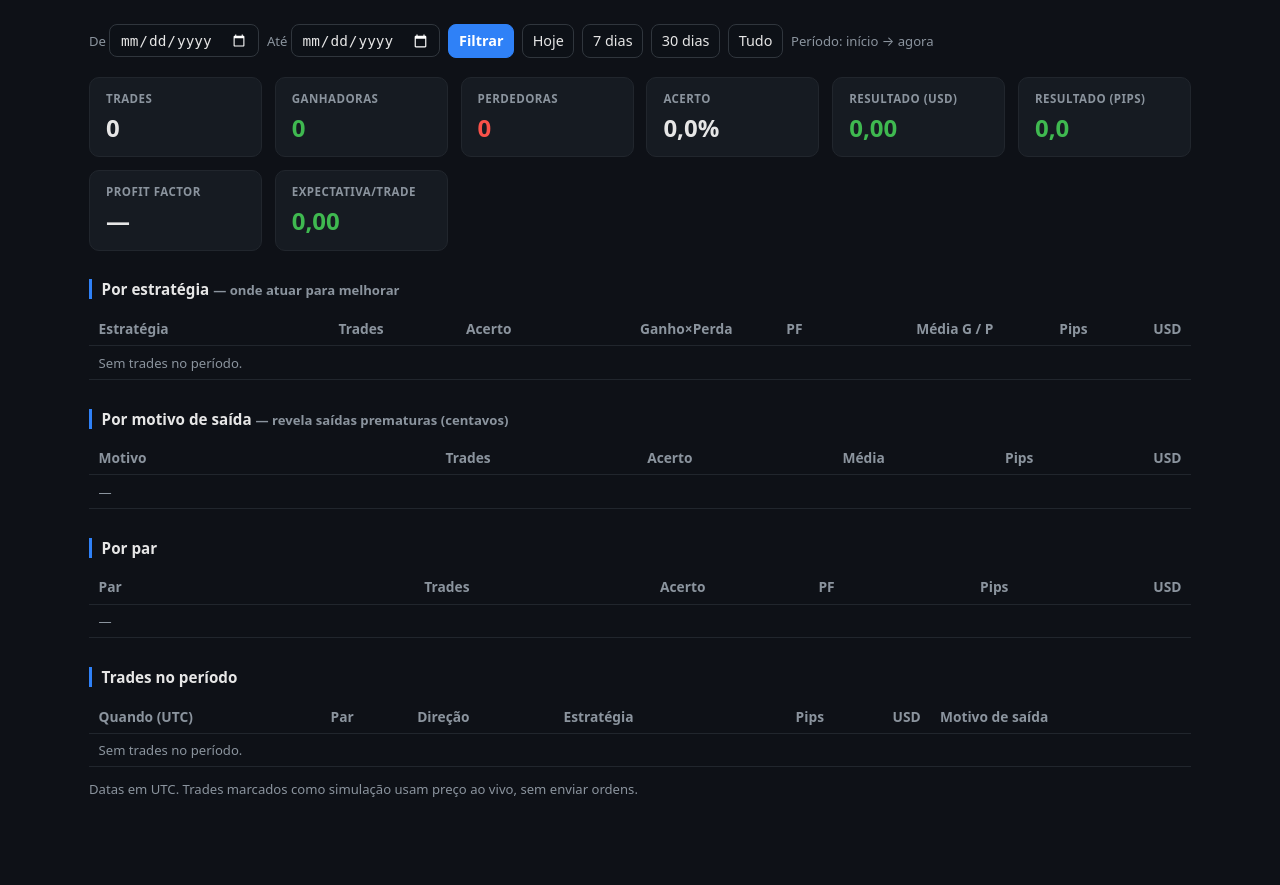
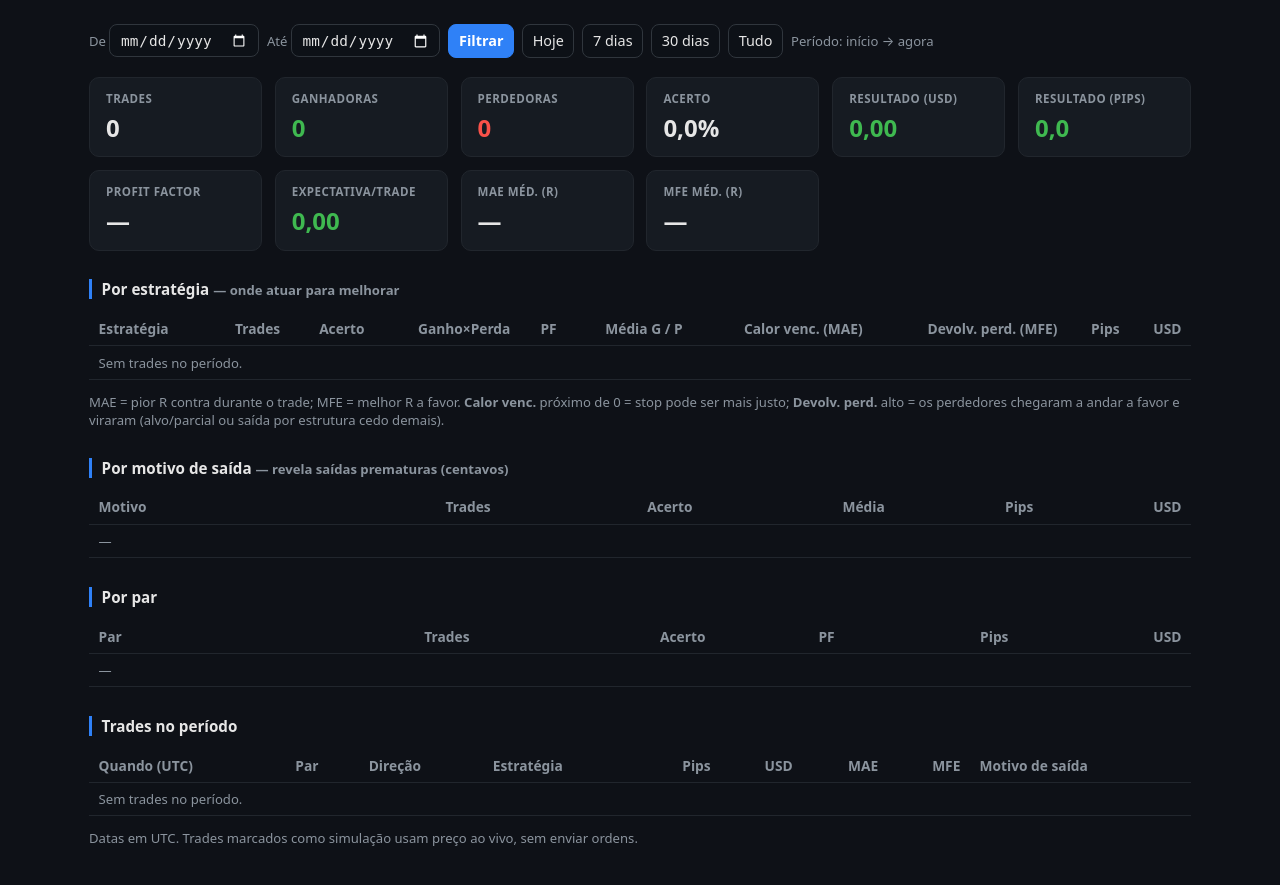
Before and after one commit to ValdeciTrader10/mt5, a FastAPI app: page /analitico in a window 1280 px wide. Shown: the part 56-941 px from the top of the page. Before the commit the page ends 853 px from the top, so only its background shows below. Run offline with FastAPI, Linux system fonts and the light colour scheme; the visitor is signed in with stand-in values (Sample User, id 1); data that the repository does not hold is empty.

Commit message:
MAE/MFE por trade: excursão máxima contra/a favor (calibra stop e alvo)
Implementa o item nº 1 do roadmap da skill trading-quant-expert. MAE = pior R contra e
MFE = melhor R a favor durante a vida da posição — a base para calibrar stop/alvo com
dado (John Sweeney), não com achismo. Responde numericamente 'o preço tinha espaço?'.

- db: colunas trades.mae_r / mae_r + migração idempotente.
- executor: rastreia MAE/MFE em R tick-a-tick; persiste na linha em cada novo extremo
  (resiliente a restart) e no fechamento. Retoma valores ao carregar posições abertas.
- web/analitico: KPIs MAE/MFE médios; por estratégia 'Calor venc. (MAE)' e 'Devolv.
  perd. (MFE)'; colunas MAE/MFE por trade; explicação de leitura.

Ex.: um trade fechado com centavos revela MFE alto = andou muito a favor e foi cortado —
exatamente a saída prematura que estamos combatendo.

Co-Authored-By: Claude Opus 4.8 <noreply@anthropic.com>
Claude-Session: https://claude.ai/code/session_01EJYTth5eyVRqxzoTqMHuue

```diff
--- a/sistema_forex/db.py
+++ b/sistema_forex/db.py
@@ -103,7 +103,9 @@ CREATE TABLE IF NOT EXISTS trades (
     abertura_utc  INTEGER,
     fechamento_utc INTEGER,
     simulado      INTEGER DEFAULT 0,   -- 1 = posição do modo simulação (Fase 5 sem EXECUCAO_ATIVA)
-    risco_inicial REAL                 -- |entrada - sl_inicial| em preço; base fixa do R
+    risco_inicial REAL,                -- |entrada - sl_inicial| em preço; base fixa do R
+    mae_r         REAL,                -- Maximum Adverse Excursion: pior R contra durante a vida (≤ 0)
+    mfe_r         REAL                 -- Maximum Favorable Excursion: melhor R a favor durante a vida (≥ 0)
 );
 CREATE INDEX IF NOT EXISTS idx_trades_par ON trades (par);
 CREATE INDEX IF NOT EXISTS idx_trades_abertos ON trades (fechamento_utc);
@@ -117,6 +119,10 @@ def _migrar(conn) -> None:
         conn.execute("ALTER TABLE trades ADD COLUMN simulado INTEGER DEFAULT 0")
     if "risco_inicial" not in cols:
         conn.execute("ALTER TABLE trades ADD COLUMN risco_inicial REAL")
+    if "mae_r" not in cols:
+        conn.execute("ALTER TABLE trades ADD COLUMN mae_r REAL")
+    if "mfe_r" not in cols:
+        conn.execute("ALTER TABLE trades ADD COLUMN mfe_r REAL")
 
 
 def conectar(db_path=None) -> sqlite3.Connection:
--- a/sistema_forex/web/app.py
+++ b/sistema_forex/web/app.py
@@ -174,8 +174,13 @@ def _epoch(data_iso: str, fim: bool = False):
     return int(dt.timestamp())
 
 
+def _media(valores: list):
+    vals = [v for v in valores if v is not None]
+    return round(sum(vals) / len(vals), 2) if vals else None
+
+
 def _agregar(trades: list) -> dict:
-    """KPIs de um conjunto de trades fechados."""
+    """KPIs de um conjunto de trades fechados (inclui excursão MAE/MFE em R)."""
     n = len(trades)
     ganhos = [t for t in trades if (t["lucro_usd"] or 0) > 0]
     perdas = [t for t in trades if (t["lucro_usd"] or 0) < 0]
@@ -193,6 +198,11 @@ def _agregar(trades: list) -> dict:
         "media_ganho": round(bruto_ganho / len(ganhos), 2) if ganhos else 0.0,
         "media_perda": round(bruto_perda / len(perdas), 2) if perdas else 0.0,
         "expectativa": round(usd / n, 2) if n else 0.0,
+        # Excursão (R) — a ferramenta para calibrar stop/alvo com dado:
+        "mae_medio": _media([t["mae_r"] for t in trades]),      # pior R contra, médio
+        "mfe_medio": _media([t["mfe_r"] for t in trades]),      # melhor R a favor, médio
+        "mae_ganhos": _media([t["mae_r"] for t in ganhos]),     # "calor" que os vencedores aguentaram
+        "mfe_perdas": _media([t["mfe_r"] for t in perdas]),     # lucro a favor que os perdedores devolveram
     }
 
 
@@ -218,7 +228,8 @@ def _analitico(de: str = "", ate: str = "") -> dict:
     with db.sessao() as conn:
         rows = conn.execute(
             f"SELECT par, estrategia, direcao, pips, lucro_usd, motivo_saida, simulado, "
-            f"abertura_utc, fechamento_utc FROM trades WHERE {where} ORDER BY fechamento_utc DESC",
+            f"mae_r, mfe_r, abertura_utc, fechamento_utc FROM trades WHERE {where} "
+            f"ORDER BY fechamento_utc DESC",
             args,
         ).fetchall()
     from datetime import datetime, timezone
@@ -232,6 +243,7 @@ def _analitico(de: str = "", ate: str = "") -> dict:
             "quando": _hora(t["fechamento_utc"]), "par": t["par"], "estrategia": t["estrategia"],
             "direcao": t["direcao"], "pips": t["pips"], "lucro": t["lucro_usd"],
             "motivo": t["motivo_saida"], "simulado": bool(t["simulado"]),
+            "mae_r": t["mae_r"], "mfe_r": t["mfe_r"],
         }
         for t in trades[:300]
     ]
--- a/sistema_forex/web/templates/analitico.html
+++ b/sistema_forex/web/templates/analitico.html
@@ -70,9 +70,14 @@
       <table>
         <thead><tr><th>Estratégia</th><th class="num">Trades</th><th class="num">Acerto</th>
           <th class="num">Ganho×Perda</th><th class="num">PF</th><th class="num">Média G / P</th>
+          <th class="num" title="MAE médio dos vencedores: quanto de calor (R contra) os trades bons aguentaram → dimensiona o stop">Calor venc. (MAE)</th>
+          <th class="num" title="MFE médio dos perdedores: quanto o preço andou a favor (R) antes de virar perda → alvo/parcial deixado na mesa">Devolv. perd. (MFE)</th>
           <th class="num">Pips</th><th class="num">USD</th></tr></thead>
         <tbody id="tb-estrategia"></tbody>
       </table>
+      <p class="muted">MAE = pior R contra durante o trade; MFE = melhor R a favor. <b>Calor venc.</b>
+        próximo de 0 = stop pode ser mais justo; <b>Devolv. perd.</b> alto = os perdedores chegaram a
+        andar a favor e viraram (alvo/parcial ou saída por estrutura cedo demais).</p>
     </section>
 
     <section>
@@ -97,7 +102,10 @@
       <h2>Trades no período</h2>
       <table>
         <thead><tr><th>Quando (UTC)</th><th>Par</th><th>Direção</th><th>Estratégia</th>
-          <th class="num">Pips</th><th class="num">USD</th><th>Motivo de saída</th></tr></thead>
+          <th class="num">Pips</th><th class="num">USD</th>
+          <th class="num" title="Maximum Adverse Excursion (R)">MAE</th>
+          <th class="num" title="Maximum Favorable Excursion (R)">MFE</th>
+          <th>Motivo de saída</th></tr></thead>
         <tbody id="tb-trades"></tbody>
       </table>
     </section>
@@ -127,7 +135,9 @@
         ['Resultado (USD)', '<span class="' + sign(g.usd) + '">' + fmt(g.usd, 2) + '</span>'],
         ['Resultado (pips)', '<span class="' + sign(g.pips) + '">' + fmt(g.pips, 1) + '</span>'],
         ['Profit factor', pf(g)],
-        ['Expectativa/trade', '<span class="' + sign(g.expectativa) + '">' + fmt(g.expectativa, 2) + '</span>']
+        ['Expectativa/trade', '<span class="' + sign(g.expectativa) + '">' + fmt(g.expectativa, 2) + '</span>'],
+        ['MAE méd. (R)', fmt(g.mae_medio, 2)],
+        ['MFE méd. (R)', fmt(g.mfe_medio, 2)]
       ];
       document.getElementById('kpis').innerHTML = itens.map(function (i) {
         return '<div class="kpi"><h3>' + i[0] + '</h3><div class="v">' + i[1] + '</div></div>';
@@ -140,6 +150,8 @@
         '<td class="num"><span class="pos">' + r.ganhos + '</span>×<span class="neg">' + r.perdas + '</span></td>' +
         '<td class="num">' + pf(r) + '</td>' +
         '<td class="num"><span class="pos">' + fmt(r.media_ganho, 2) + '</span> / <span class="neg">' + fmt(r.media_perda, 2) + '</span></td>' +
+        '<td class="num neg">' + fmt(r.mae_ganhos, 2) + '</td>' +
+        '<td class="num pos">' + fmt(r.mfe_perdas, 2) + '</td>' +
         '<td class="num ' + sign(r.pips) + '">' + fmt(r.pips, 1) + '</td>' +
         '<td class="num ' + sign(r.usd) + '">' + fmt(r.usd, 2) + '</td></tr>';
     }
@@ -160,7 +172,7 @@
     function render(d) {
       kpis(d.geral);
       var e = document.getElementById('tb-estrategia');
-      e.innerHTML = d.por_estrategia.map(linhaEstrategia).join('') || '<tr><td colspan="8" class="muted">Sem trades no período.</td></tr>';
+      e.innerHTML = d.por_estrategia.map(linhaEstrategia).join('') || '<tr><td colspan="10" class="muted">Sem trades no período.</td></tr>';
       document.getElementById('tb-motivo').innerHTML = d.por_motivo.map(linhaMotivo).join('') || '<tr><td colspan="6" class="muted">—</td></tr>';
       document.getElementById('tb-par').innerHTML = d.por_par.map(linhaPar).join('') || '<tr><td colspan="6" class="muted">—</td></tr>';
       document.getElementById('tb-trades').innerHTML = (d.trades || []).map(function (t) {
@@ -168,8 +180,10 @@
           '</td><td>' + dirTag(t.direcao) + '</td><td>' + esc(t.estrategia) + '</td>' +
           '<td class="num ' + sign(t.pips) + '">' + fmt(t.pips, 1) + '</td>' +
           '<td class="num ' + sign(t.lucro) + '">' + fmt(t.lucro, 2) + '</td>' +
+          '<td class="num neg">' + fmt(t.mae_r, 2) + '</td>' +
+          '<td class="num pos">' + fmt(t.mfe_r, 2) + '</td>' +
           '<td class="muted">' + esc(t.motivo) + '</td></tr>';
-      }).join('') || '<tr><td colspan="7" class="muted">Sem trades no período.</td></tr>';
+      }).join('') || '<tr><td colspan="9" class="muted">Sem trades no período.</td></tr>';
       var p = (d.de || 'início') + ' → ' + (d.ate || 'agora');
       document.getElementById('periodo').textContent = 'Período: ' + p;
       document.getElementById('de').value = d.de || '';
```
Also changed, not shown: sistema_forex/executor.py (+24 -8 lines).
